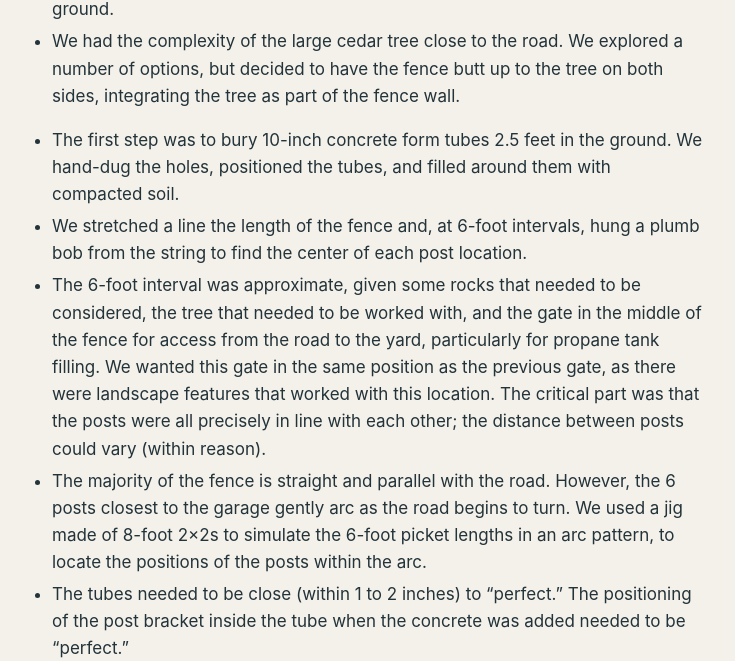
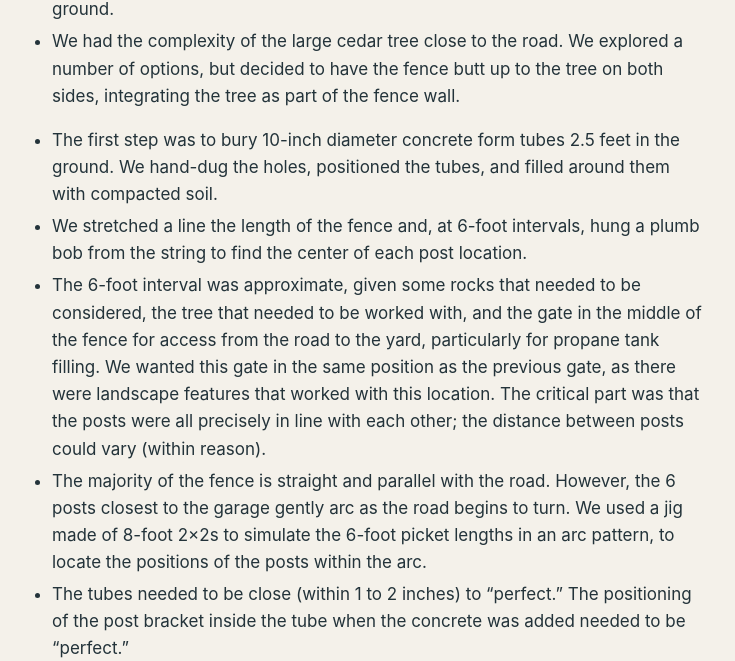
Before and after one commit to BigLep/searenityonlummi.com, a plain HTML site: page site/projects/fence.html in a window 1280 px wide. Shown: the part 10038-10699 px from the top of the page, without its empty margins (272-1007 px from the left). Drawn offline with Linux system fonts and the light colour scheme.

Commit message:
fix: say form tubes are 10-inch diameter
Co-Authored-By: Claude Opus 5.5 <noreply@anthropic.com>

```diff
--- a/site/projects/fence.html
+++ b/site/projects/fence.html
@@ -76,7 +76,7 @@
 <li>We had the complexity of the large cedar tree close to the road. We explored a number of options, but decided to have the fence butt up to the tree on both sides, integrating the tree as part of the fence wall.</li>
 </ul>
 <ul>
-<li>The first step was to bury 10-inch concrete form tubes 2.5 feet in the ground. We hand-dug the holes, positioned the tubes, and filled around them with compacted soil.</li>
+<li>The first step was to bury 10-inch diameter concrete form tubes 2.5 feet in the ground. We hand-dug the holes, positioned the tubes, and filled around them with compacted soil.</li>
 <li>We stretched a line the length of the fence and, at 6-foot intervals, hung a plumb bob from the string to find the center of each post location.</li>
 <li>The 6-foot interval was approximate, given some rocks that needed to be considered, the tree that needed to be worked with, and the gate in the middle of the fence for access from the road to the yard, particularly for propane tank filling. We wanted this gate in the same position as the previous gate, as there were landscape features that worked with this location. The critical part was that the posts were all precisely in line with each other; the distance between posts could vary (within reason).</li>
 <li>The majority of the fence is straight and parallel with the road. However, the 6 posts closest to the garage gently arc as the road begins to turn. We used a jig made of 8-foot 2×2s to simulate the 6-foot picket lengths in an arc pattern, to locate the positions of the posts within the arc.</li>
```
